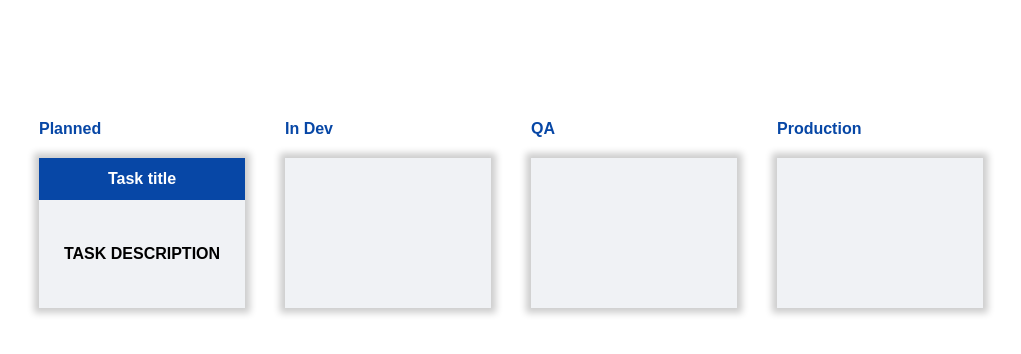
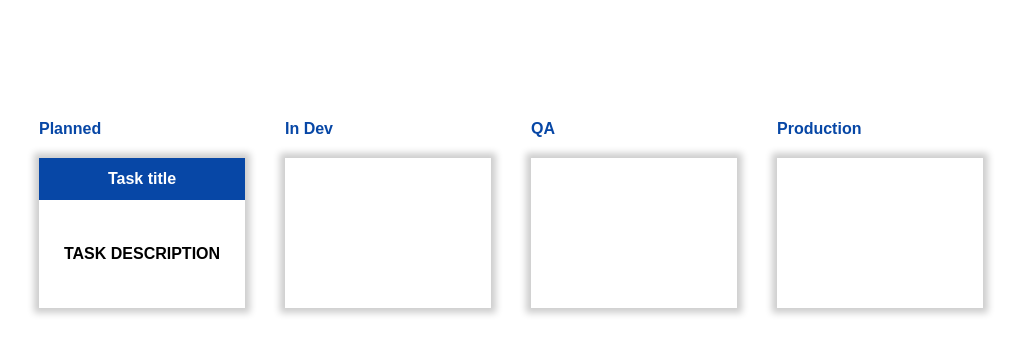
Before and after one commit to LiiaZubova07/Drag-n-drop, a plain HTML site: page index.html in a window 1280 px wide. Shown: the whole page, without its empty margins (149-1170 px from the left). Drawn offline with Linux system fonts and the light colour scheme.

Commit message:
add background css

```diff
--- a/style.css
+++ b/style.css
@@ -47,7 +47,7 @@ body {
 	min-height: 150px;
 	list-style-type: none;
 	box-shadow: 0px 0px 7px 5px rgba(0, 0, 0, 0.2);
-	background-color: #f0f2f5;
+	background-color: white;
 	overflow: hidden;
 }
 
@@ -58,6 +58,7 @@ body {
 	text-align: center;
 	min-height: 100%;
 	cursor: all-scroll;
+	background-color: #fff;
 }
 
 .list__card-header {
```
